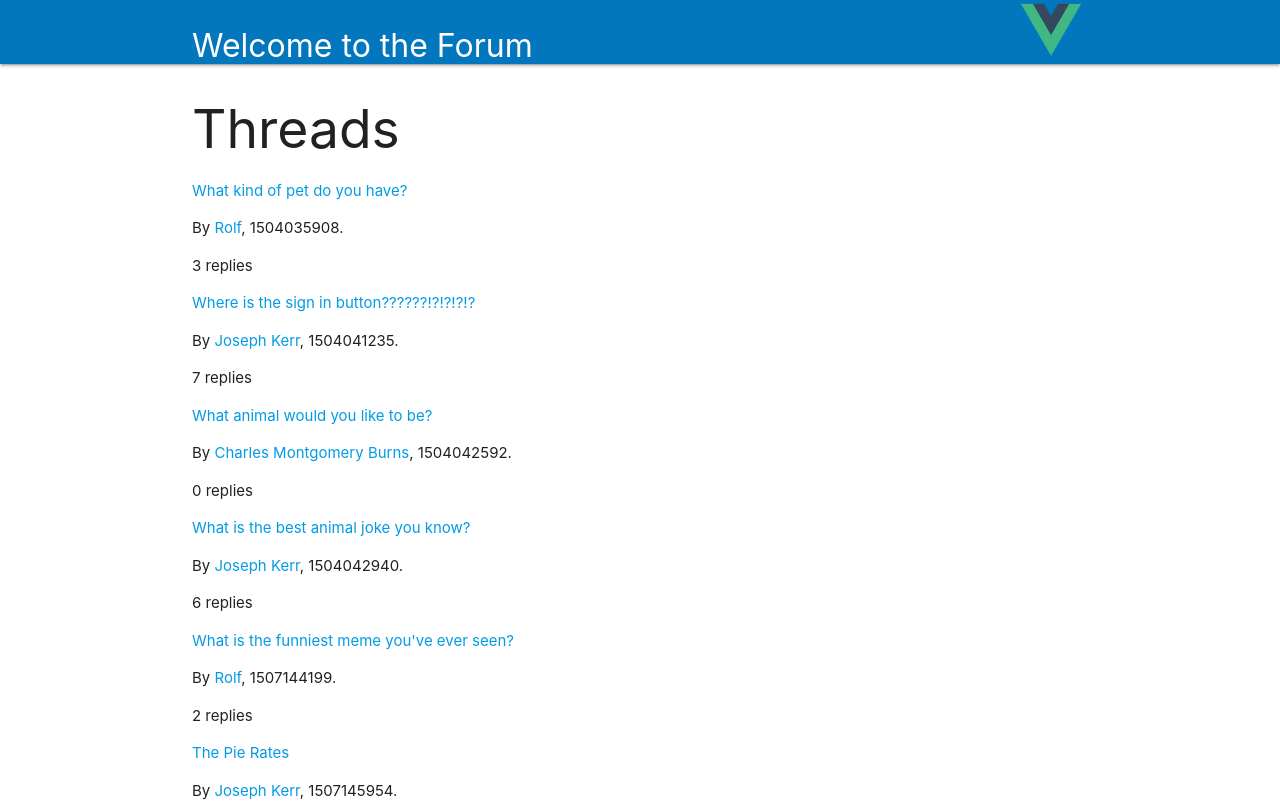
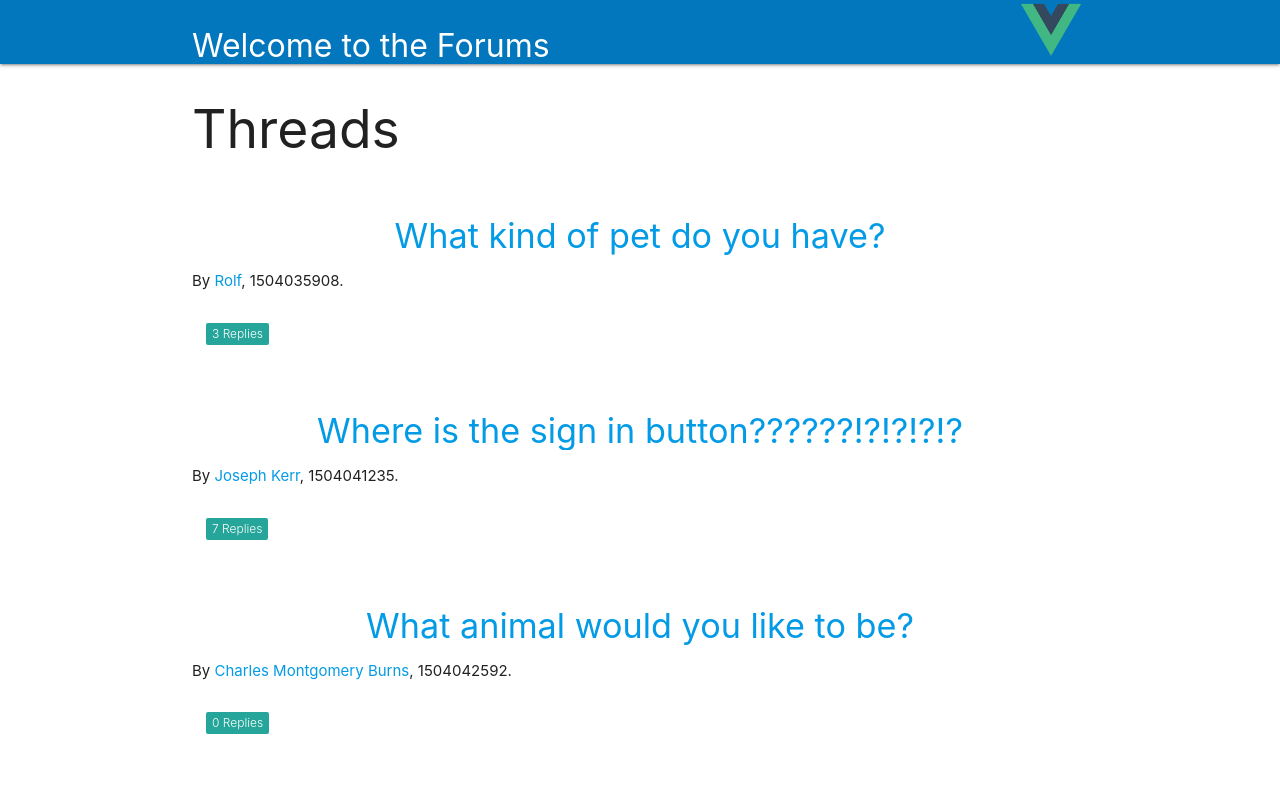
Before and after one commit to xurmeinBackUps/vue-master-class-app, a Vue app: page / in a window 1280 px wide. Shown: the top 802 px of the page. Built offline with nearby package versions, Linux system fonts and the light colour scheme.

Commit message:
picking back up after weekend

```diff
--- a/src/components/TheNavbar.vue
+++ b/src/components/TheNavbar.vue
@@ -2,9 +2,14 @@
   <nav class="light-blue darken-3">
     <div class="nav-wrapper container">
       <span class="left">
-        <h1 class="nav-title">Welcome to the Forum</h1>
+        <h1 class="nav-title">Welcome to the Forums</h1>
       </span>
-      <img src="../assets/logo.png" width="60" height="60" class="brand-logo right responsive-img">
+      <img
+        src="../assets/logo.png"
+        width="60"
+        height="60"
+        class="brand-logo right responsive-img"
+      />
     </div>
   </nav>
 </template>
--- a/src/components/ThePage.vue
+++ /dev/null
@@ -1,53 +0,0 @@
-<template>
-  <div>
-    <ThreadList :threads="threads"/>
-  </div>
-</template>
-
-  <!--
-    <section v-for="thread in threads" :key="thread.key" class="section">
-      <h3>Threads</h3>
-      <div class="posts">
-
-        <table v-for="postId in thread.posts" :key="postId.key">
-
-
-
-          <tbody>
-            <tr>
-              <td>
-                <img class="avatar circle" :src="users[posts[postId].userId].avatar" alt="">
-              </td>
-              <td>
-                <p class="user-post-text">"{{ posts[postId].text }}"
-                  <label class="user-post-username">
-                    &#8212; {{ users[posts[postId].userId].name }}
-                  </label>
-                </p>
-              </td>
-            </tr>
-          </tbody>
-        </table>
-
-      </div>
-    </section>
-     -->
-
-<script>
-import sampleData from '@/data.json';
-import ThreadList from '@/components/thread/threadlist.vue';
-
-export default {
-  name: 'ThePage',
-  components: {
-    ThreadList
-  },
-  data () {
-    return {
-      threads: Object.values(sampleData.threads),
-      posts: sampleData.posts,
-      users: sampleData.users
-    }
-  }
-}
-</script>
--- a/src/components/thread/ThreadList.vue
+++ b/src/components/ThreadList.vue
@@ -10,7 +10,7 @@
 </template>
 
 <script>
-import ThreadListItem from './ThreadListItem'
+import ThreadListItem from './ThreadListItem.vue'
 
 export default {
   name: 'ThreadList',
--- a/src/components/thread/ThreadListItem.vue
+++ b/src/components/ThreadListItem.vue
@@ -1,17 +1,23 @@
 <template>
-  <div class="thread">
+  <div class="thread section">
+
     <div>
-      <p>
-        <a href="#">{{thread.title}}</a>
-      </p>
+      <h4 class="center-align truncate">
+        <router-link :to="{ name: 'ThreadShow', params: { id: thread['.key'] } }">
+          {{ thread.title }}
+        </router-link>
+      </h4>
       <p class="text-faded text-xsmall">
-        By <a href="#">{{user.name}}</a>, {{thread.publishedAt}}.
+        By <a href="#">{{ user.name }}</a>, {{ thread.publishedAt }}.
       </p>
     </div>
 
-    <div class="activity">
-      <p class="replies-count">
-        {{repliesCount}} replies
+    <div class="activity valign-wrapper">
+      <p class="replies-count left">
+        <span
+          class="new badge"
+          data-badge-caption="Replies"
+        >{{ repliesCount }}</span>
       </p>
 
       <!--<img class="avatar-medium" src="http://i0.kym-cdn.com/photos/images/facebook/000/010/934/46623-batman_pikachu_super.png" alt="">-->
--- /dev/null
+++ b/src/views/PageHome.vue
@@ -0,0 +1,25 @@
+<template>
+  <div>
+    <ThreadList :threads="threads"/>
+  </div>
+</template>
+
+
+<script>
+import sampleData from '@/data.json';
+import ThreadList from '@/components/ThreadList.vue';
+
+export default {
+  name: 'PageHome',
+  components: {
+    ThreadList
+  },
+  data () {
+    return {
+      threads: Object.values(sampleData.threads),
+      posts: sampleData.posts,
+      users: sampleData.users
+    }
+  }
+}
+</script>
--- /dev/null
+++ b/src/views/PageNotFound.vue
@@ -0,0 +1,13 @@
+<template>
+  <div class="page-not-found">
+    <h1>OH NOES!</h1>
+    <p>You have become lost!</p>
+    <p>Return to the <router-link :to="{ name: 'Home' }">home page</router-link>, and try again.</p>
+  </div>
+</template>
+
+<script>
+export default {
+  name: 'PageNotFound',
+}
+</script>
--- a/src/components/thread/ThreadShow.vue
+++ b/src/views/PageThreadShow.vue
@@ -4,17 +4,25 @@
 
       <div class="posts">
 
-        <table v-for="postId in thread.posts" :key="postId.key">
+        <table
+          v-for="postId in thread.posts"
+          :key="postId.key"
+        >
 
 
 
           <tbody>
             <tr>
               <td>
-                <img class="avatar circle" :src="users[posts[postId].userId].avatar" alt="">
+                <img
+                  class="avatar circle"
+                  :src="users[posts[postId].userId].avatar"
+                  alt=""
+                />
               </td>
               <td>
-                <p class="user-post-text">"{{ posts[postId].text }}"
+                <p class="user-post-text">
+                  "{{ posts[postId].text }}"
                   <label class="user-post-username">
                     &#8212; {{ users[posts[postId].userId].name }}
                   </label>
@@ -33,7 +41,7 @@
 import sampleData from '@/data.json';
 
 export default {
-  name: 'ThreadShow',
+  name: 'PageThreadShow',
   props: {
     id: {
       type: String,
```
Also changed, not shown: src/router/index.js (+6 -4 lines).
